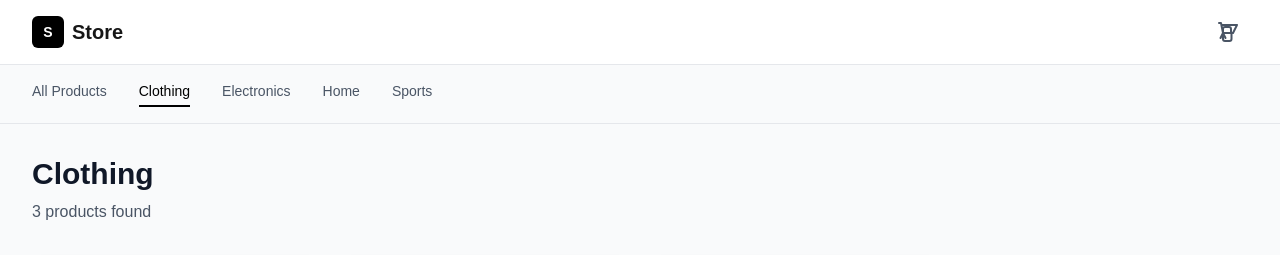
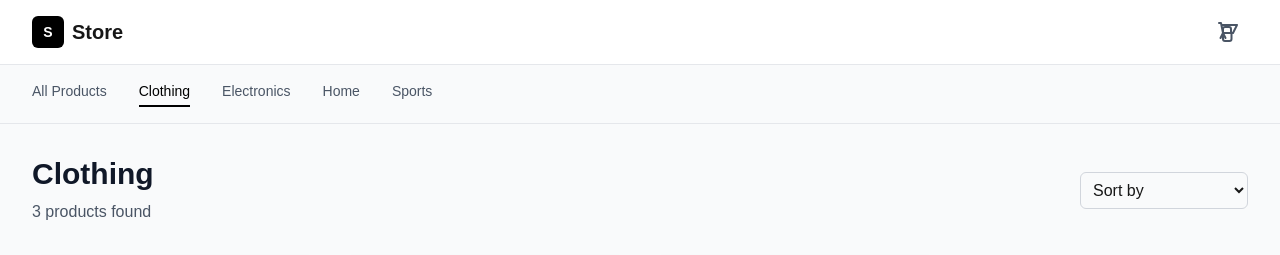
Before and after one commit to harshitt10/SHOP, a Next.js app in the folder harshit-main/: page /category/clothing in a window 1280 px wide. Shown: the top 255 px of the page. Built offline with nearby package versions, Linux system fonts and the light colour scheme.

Commit message:
Update page.tsx

```diff
--- a/harshit-main/src/app/category/[category]/page.tsx
+++ b/harshit-main/src/app/category/[category]/page.tsx
@@ -1,6 +1,9 @@
-import { notFound } from 'next/navigation';
-import { getProductsByCategory, getCategories } from '@/lib/products';
-import ProductCard from '@/components/ProductCard';
+"use client";
+
+import { useState } from "react";
+import { notFound } from "next/navigation";
+import { getProductsByCategory, getCategories } from "@/lib/products";
+import ProductCard from "@/components/ProductCard";
 
 interface CategoryPageProps {
   params: {
@@ -16,22 +19,51 @@ export default function CategoryPage({ params }: CategoryPageProps) {
     notFound();
   }
 
-  const products = getProductsByCategory(category);
+  // Load products
+  const allProducts = getProductsByCategory(category);
+
+  // Sorting state
+  const [sortOrder, setSortOrder] = useState<"asc" | "desc" | "default">("default");
+
+  // Sort products based on selected order
+  const sortedProducts = [...allProducts].sort((a, b) => {
+    if (sortOrder === "asc") return a.price - b.price;
+    if (sortOrder === "desc") return b.price - a.price;
+    return 0; // default (no sort)
+  });
 
   return (
     <div className="max-w-7xl mx-auto px-4 sm:px-6 lg:px-8 py-8">
-      <div className="mb-8">
-        <h1 className="text-3xl font-bold text-gray-900 mb-2 capitalize">
-          {category}
-        </h1>
-        <p className="text-gray-600">
-          {products.length} product{products.length !== 1 ? 's' : ''} found
-        </p>
+      <div className="flex flex-col sm:flex-row sm:items-center sm:justify-between mb-8">
+        <div>
+          <h1 className="text-3xl font-bold text-gray-900 mb-2 capitalize">
+            {category}
+          </h1>
+          <p className="text-gray-600">
+            {sortedProducts.length} product
+            {sortedProducts.length !== 1 ? "s" : ""} found
+          </p>
+        </div>
+
+        {/* Sorting Dropdown */}
+        <div className="mt-4 sm:mt-0">
+          <select
+            value={sortOrder}
+            onChange={(e) =>
+              setSortOrder(e.target.value as "asc" | "desc" | "default")
+            }
+            className="border border-gray-300 rounded-md p-2"
+          >
+            <option value="default">Sort by</option>
+            <option value="asc">Price: Low to High</option>
+            <option value="desc">Price: High to Low</option>
+          </select>
+        </div>
       </div>
 
-      {products.length > 0 ? (
+      {sortedProducts.length > 0 ? (
         <div className="grid grid-cols-1 sm:grid-cols-2 lg:grid-cols-3 xl:grid-cols-4 gap-6">
-          {products.map((product) => (
+          {sortedProducts.map((product) => (
             <ProductCard key={product.id} product={product} />
           ))}
         </div>
```
